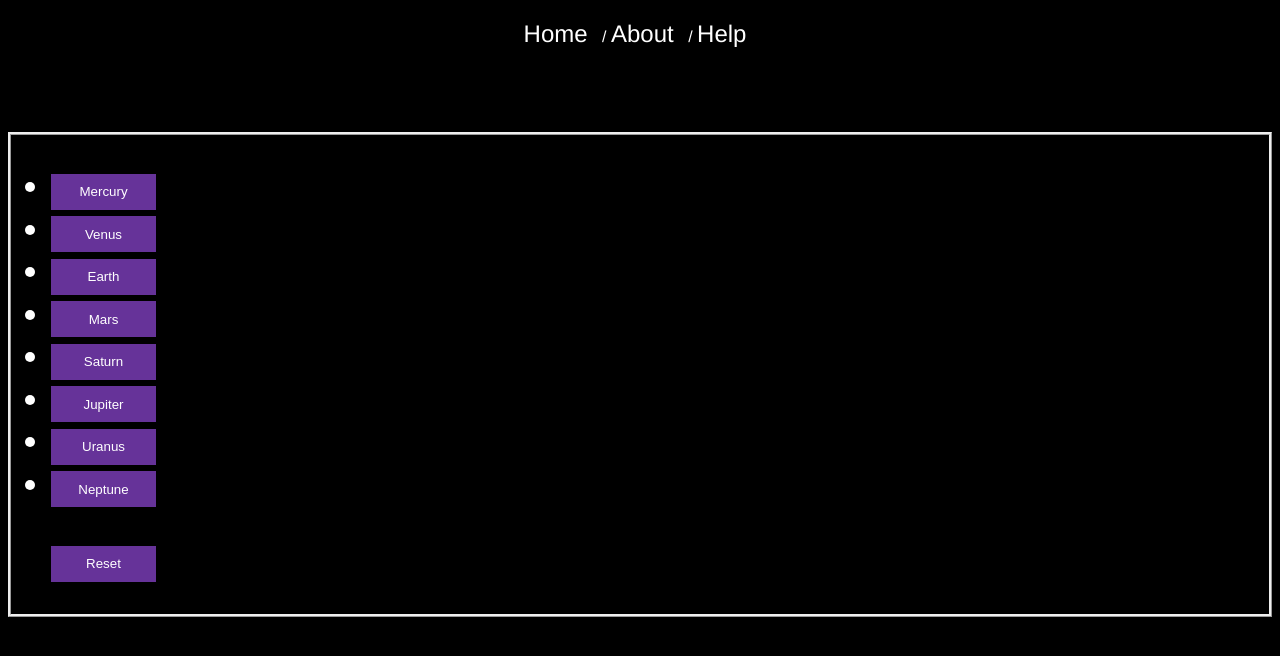
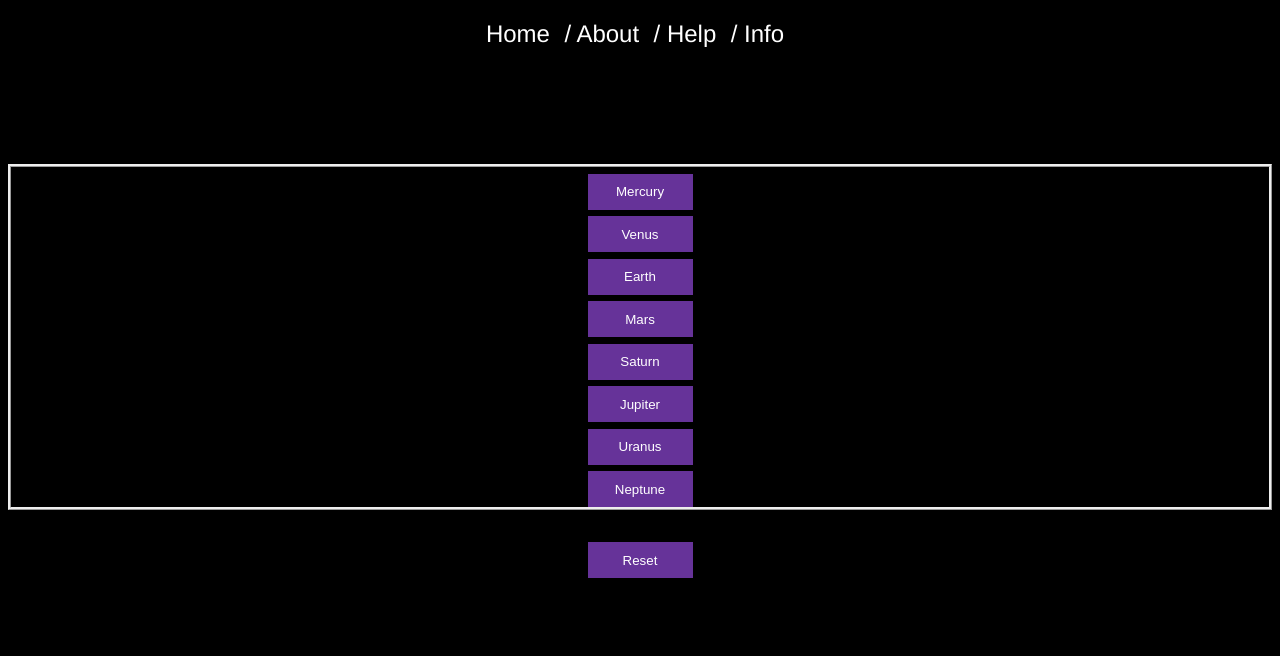
Before and after one commit to QUADEH/ideal-garbanzo, a plain HTML site: page index.html in a window 1280 px wide. Drawn offline with Linux system fonts and the light colour scheme.

Commit message:
Update index.html

```diff
--- a/index.html
+++ b/index.html
@@ -1,5 +1,6 @@
 <!DOCTYPE html>
 <html lang="en">
+
 <head>
   <title>My Planet Webpage</title>
   <link rel="stylesheet" type="text/css" href="Planets.css">
@@ -8,29 +9,28 @@
 <body>
   <div class="banner">
     <span class="banner-link">Home</span>
-        <span class="banner-divider">/</span>
     <span class="banner-link">About</span>
-        <span class="banner-divider">/</span>
     <span class="banner-link">Help</span>
+    <span class="banner-link">Info</span>
   </div>
 
-      <div class="items">
-        <ul>
-          <li><button id ="Mercury" onclick="buttonPressed('Mercury')">Mercury</button></li>
-          <li><button id ="Venus" onclick="buttonPressed('Venus')">Venus</button></li>
-          <li><button id ="Earth" onclick="buttonPressed('Earth')">Earth</button></li>
-          <li><button id ="Mars" onclick="buttonPressed('Mars')">Mars</button></li>
-          <li><button id ="Saturn" onclick="buttonPressed('Saturn')">Saturn</button></li>
-          <li><button id ="Jupiter" onclick="buttonPressed('Jupiter')">Jupiter</button></li>
-          <li><button id ="Uranus" onclick="buttonPressed('Uranus')">Uranus</button></li>
-          <li><button id ="Neptune" onclick="buttonPressed('Neptune')">Neptune</button></li>
+  <ul class="items center">
+    <li><button>Mercury</button></li>
+    <li><button>Venus</button></li>
+    <li><button>Earth</button></li>
+    <li><button>Mars</button></li>
+    <li><button>Saturn</button></li>
+    <li><button>Jupiter</button></li>
+    <li><button>Uranus</button></li>
+    <li><button>Neptune</button></li>
+  </ul>
 
-          <p id="button-text"></p>
+  <p class="result"></p>
 
+<div class="center">
   <button onclick="resetCounts()">Reset</button>
+</div>
+  <script src=Planets.js></script>
+</body>
 
-          <script src = Planets.js></script>
-        </ul>
-      </div>
-  </body>
 </html>
```
Lines whose indentation alone changed are shown as unchanged.
